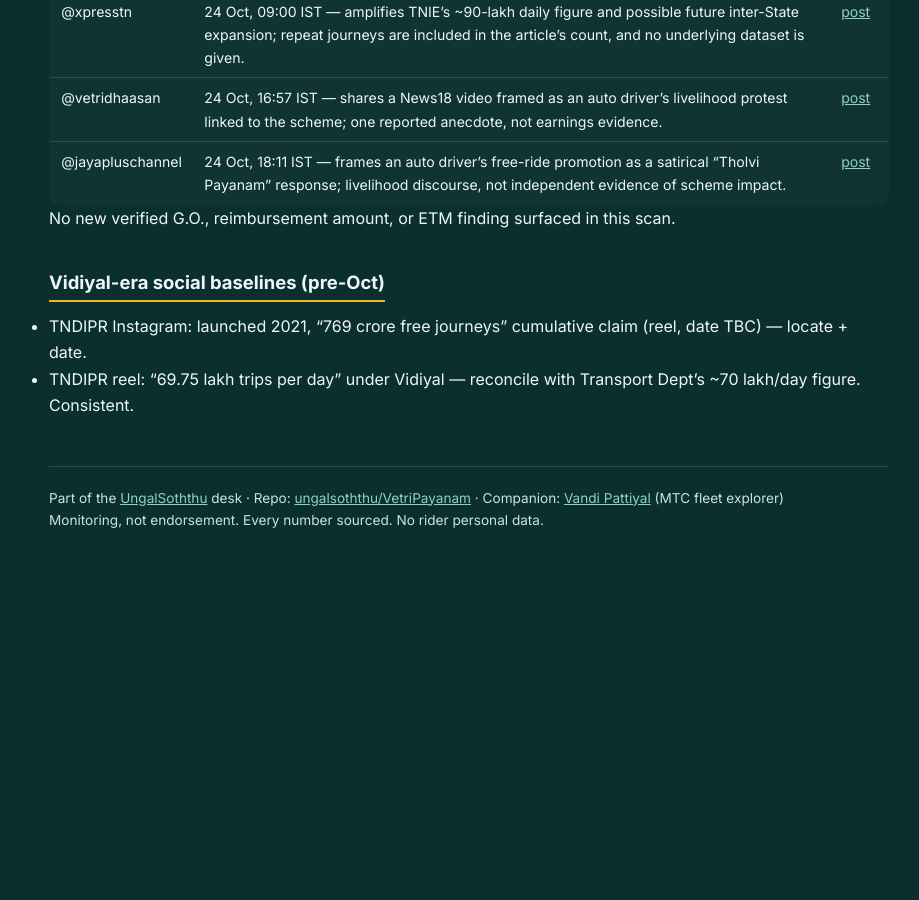
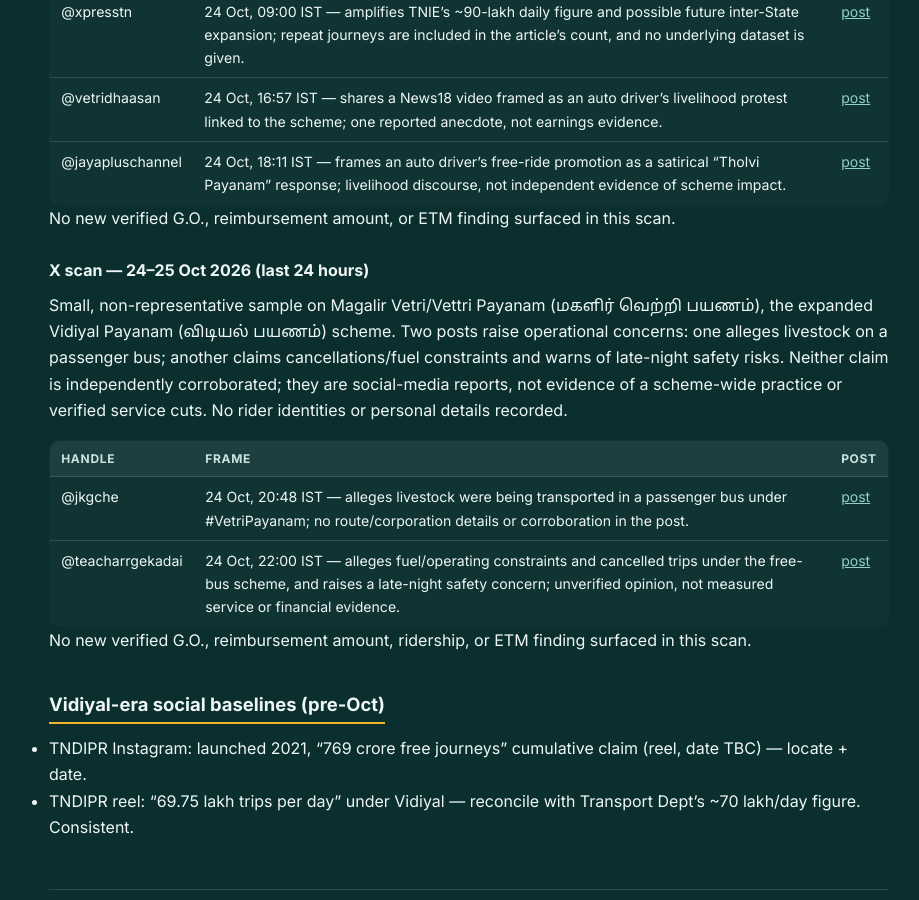
Before and after one commit to ungalsoththu/VetriPayanam, a Jekyll site: the page built from social/SOCIALLOG.md, in a window 1280 px wide and 900 px high, scrolled down 10474 px. Shown: the whole window, without its empty margins (171-1090 px from the left). Built offline with Jekyll 4.4.1, drawn with Linux system fonts in a browser that asks for light colours; before the commit the page ends 11069 px from its top, so only the background shows below that.

Commit message:
daily watch 2026-10-25: social media operational concerns

```diff
--- a/social/SOCIALLOG.md
+++ b/social/SOCIALLOG.md
@@ -261,6 +261,17 @@ Small, non-representative sample on Magalir Vetri/Vettri Payanam (மகளி
 
 No new verified G.O., reimbursement amount, or ETM finding surfaced in this scan.
 
+### X scan — 24–25 Oct 2026 (last 24 hours)
+
+Small, non-representative sample on Magalir Vetri/Vettri Payanam (மகளிர் வெற்றி பயணம்), the expanded Vidiyal Payanam (விடியல் பயணம்) scheme. Two posts raise operational concerns: one alleges livestock on a passenger bus; another claims cancellations/fuel constraints and warns of late-night safety risks. Neither claim is independently corroborated; they are social-media reports, not evidence of a scheme-wide practice or verified service cuts. No rider identities or personal details recorded.
+
+| Handle | Frame | Post |
+| --- | --- | --- |
+| @jkgche | 24 Oct, 20:48 IST — alleges livestock were being transported in a passenger bus under #VetriPayanam; no route/corporation details or corroboration in the post. | [post](https://x.com/jkgche/status/2114013595826827359) |
+| @teacharrgekadai | 24 Oct, 22:00 IST — alleges fuel/operating constraints and cancelled trips under the free-bus scheme, and raises a late-night safety concern; unverified opinion, not measured service or financial evidence. | [post](https://x.com/teacharrgekadai/status/2114031785294319740) |
+
+No new verified G.O., reimbursement amount, ridership, or ETM finding surfaced in this scan.
+
 ## Vidiyal-era social baselines (pre-Oct)
 
 - TNDIPR Instagram: launched 2021, "769 crore free journeys" cumulative claim (reel, date TBC) — locate + date.
```
